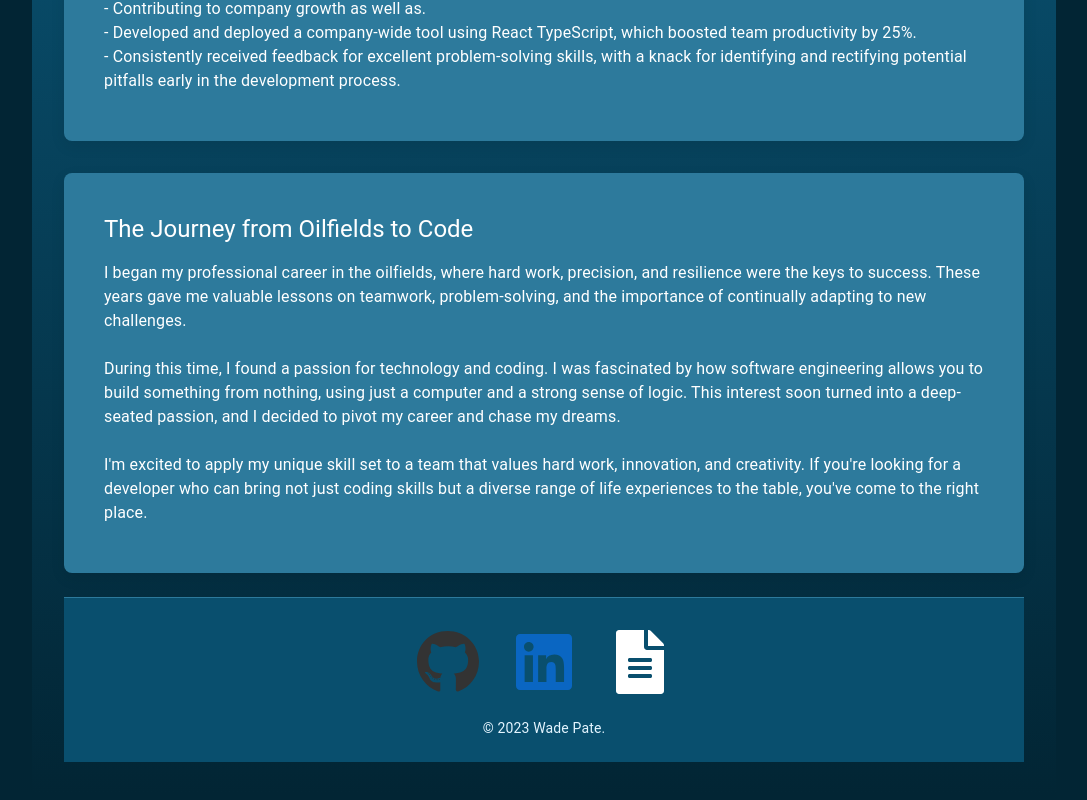
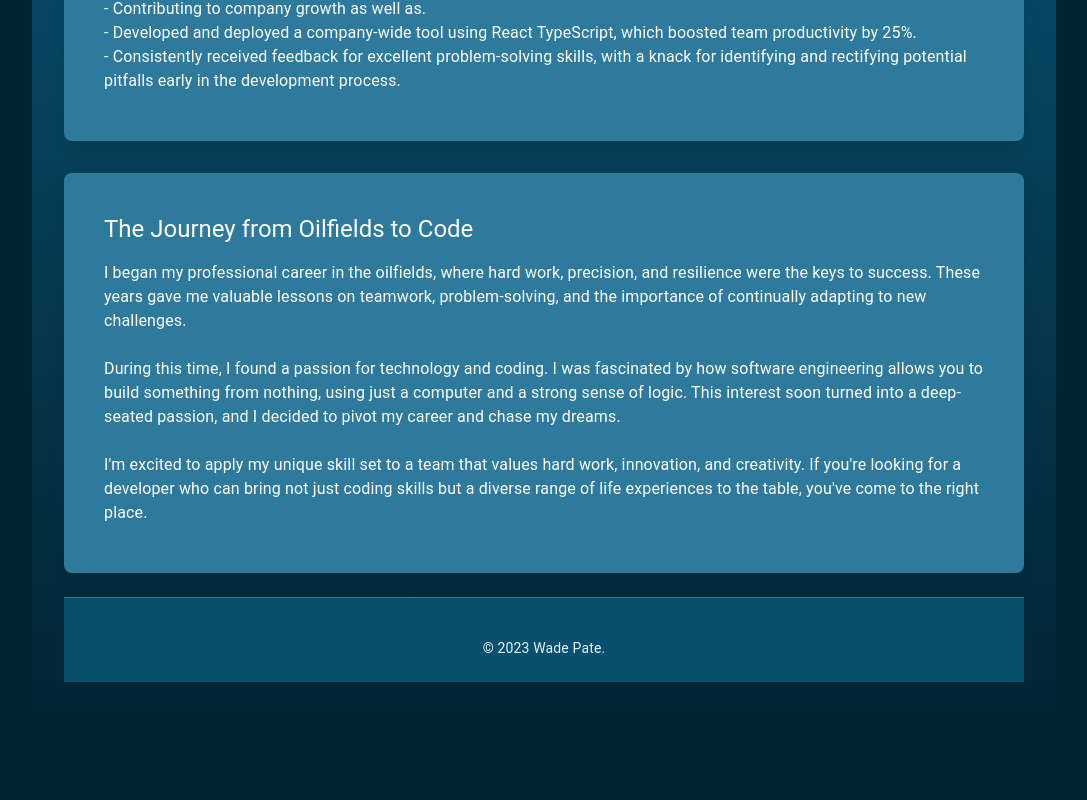
Before and after one commit to Dozr13/port_v3.0, a Next.js app: page /about in a window 1280 px wide. Shown: the part 1195-1995 px from the top of the page, without its empty margins (96-1183 px from the left). Built offline with nearby package versions, Linux system fonts and the light colour scheme.

Commit message:
updated resume and moved links to .env.local

```diff
--- a/src/components/footer/FooterLinks.tsx
+++ b/src/components/footer/FooterLinks.tsx
@@ -5,20 +5,20 @@ import { footerIconSize } from "../../../constants/styles";
 import LinkIcons from "../icons/LinkIcons";
 
 const footerLinkItems = [
-  { link: "https://github.com/Dozr13", icon: FaGithub, label: "GitHub" },
+  { link: process.env.GITHUB_LINK, icon: FaGithub, label: "GitHub" },
   {
-    link: "https://linkedin.com/in/wadejp8",
+    link: process.env.LINKEDIN_LINK,
     icon: FaLinkedin,
     label: "LinkedIn",
   },
   // TODO: Create Facebook account maybe?
   // { link: "https://facebook.com/YourProfile", icon: FaFacebookSquare, label: "Facebook" },
   {
-    link: "https://drive.google.com/file/d/1Pk6NDt1OjjZA3nwG3L9wDCUnSUiVfItb/view?usp=sharing",
+    link: process.env.RESUME_LINK,
     icon: FaFileAlt,
     label: "Resume",
   },
-];
+].filter((item) => item.link);
 
 const FooterLinks = () => (
   <Box
```
